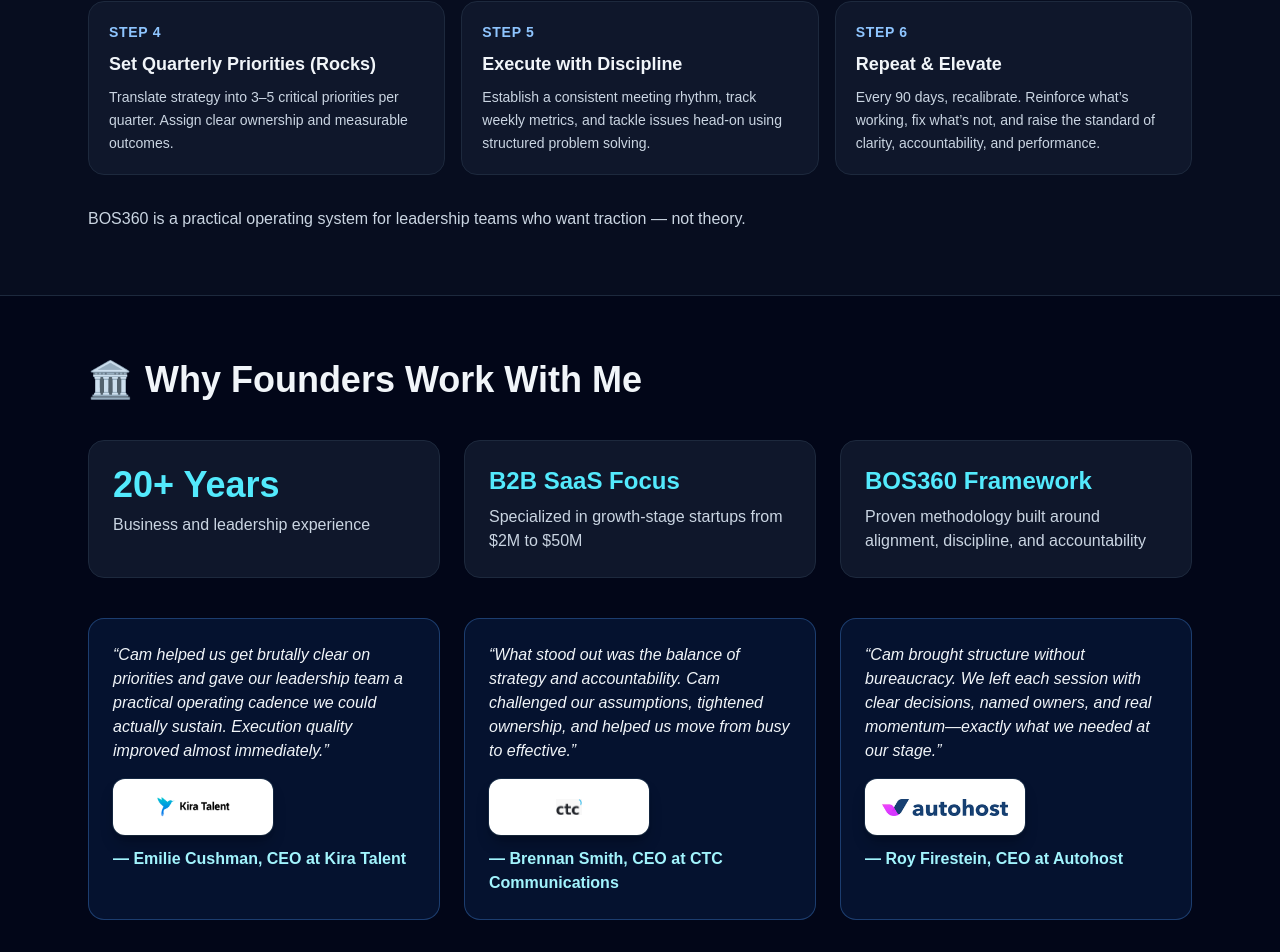
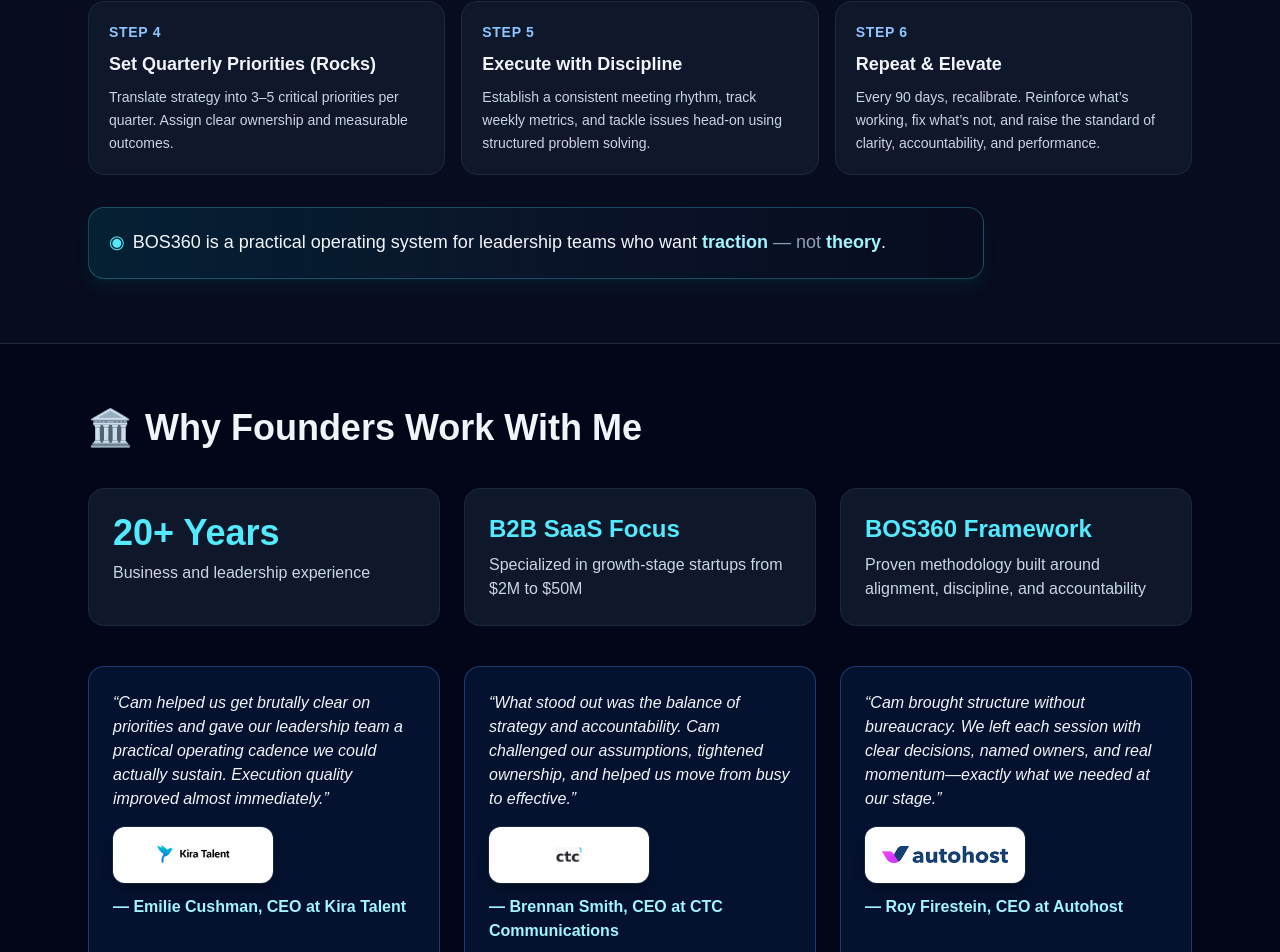
Before and after one commit to camlillico-hash/bos360-site, a Next.js app: page /bos360 in a window 1280 px wide. Shown: the part 1312-2264 px from the top of the page. Built offline with nearby package versions, Linux system fonts and the light colour scheme.

Commit message:
Style BOS360 traction-not-theory statement as emphasized callout

```diff
--- a/app/bos360/page.js
+++ b/app/bos360/page.js
@@ -156,9 +156,15 @@ export default function Bos360Page() {
             ))}
           </ol>
 
-          <p className="mt-8 max-w-4xl text-slate-300">
-            BOS360 is a practical operating system for leadership teams who want traction — not theory.
-          </p>
+          <div className="mt-8 max-w-4xl rounded-2xl border border-cyan-300/25 bg-gradient-to-r from-cyan-400/10 via-blue-400/5 to-transparent p-5 shadow-lg shadow-cyan-900/20">
+            <p className="text-base font-medium leading-relaxed text-slate-100 md:text-lg">
+              <span className="mr-2 text-cyan-300">◉</span>
+              BOS360 is a practical operating system for leadership teams who want
+              <span className="font-semibold text-cyan-200"> traction</span>
+              <span className="text-slate-400"> — not </span>
+              <span className="font-semibold text-cyan-200">theory</span>.
+            </p>
+          </div>
         </div>
       </section>
 
```
